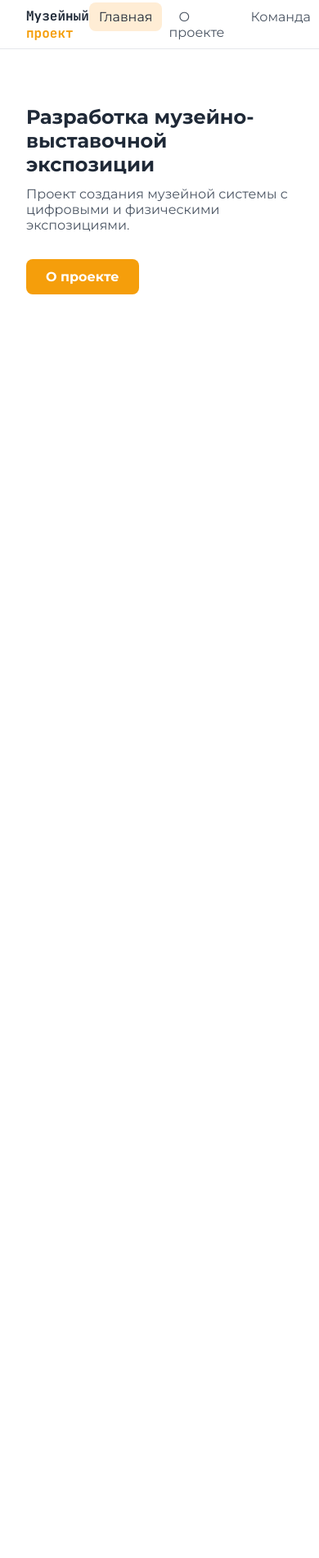
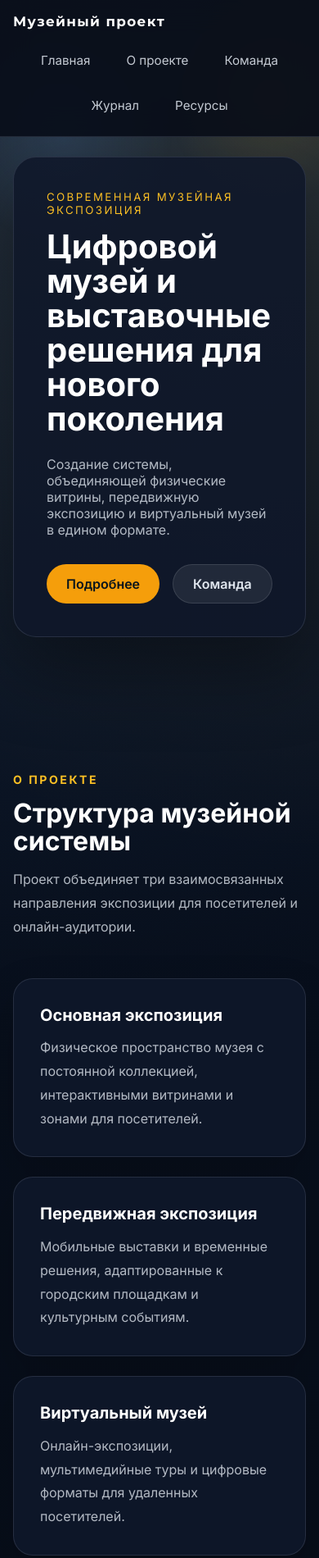
Before and after one commit to Dmitrii975/PolytechProjectPractise, a plain HTML site: page site/Окуньков Максим/vjm-site/index.html in a window 390 px wide. Shown: the top 1900 px of the page at 82% size. Before the commit the page ends 844 px from the top, so only its background shows below. Drawn offline with Linux system fonts and the light colour scheme.

Commit message:
почти доделал сайт

```diff
--- a/site/Окуньков Максим/vjm-site/css/style.css
+++ b/site/Окуньков Максим/vjm-site/css/style.css
@@ -1,289 +1,311 @@
-@import url('https://fonts.googleapis.com/css2?family=Montserrat:wght@300;400;600;700;900&family=JetBrains+Mono:wght@400;700&display=swap');
+@import url('https://fonts.googleapis.com/css2?family=Inter:wght@400;500;600;700;800&family=Montserrat:wght@500;700;800&display=swap');
 
 :root {
-    --bg: #ffffff;
-    --bg2: #fff7ed;
-    --bg3: #ffedd5;
-
-    --card: #ffffff;
-    --border: #e5e7eb;
-
+    --bg: #060b17;
+    --surface: rgba(15,23,42,0.92);
+    --surface-soft: rgba(15,23,42,0.72);
+    --border: rgba(148,163,184,0.18);
+    --text: #e2e8f0;
+    --text-muted: rgba(226,232,240,0.78);
     --accent: #f59e0b;
-    --accent2: #f97316;
-
-    --text: #1f2937;
-    --text2: #4b5563;
-    --text3: #9ca3af;
-
-    --space-1: 4px;
-    --space-2: 8px;
-    --space-3: 12px;
-    --space-4: 16px;
-    --space-5: 24px;
-    --space-6: 32px;
-    --space-7: 48px;
+    --accent-strong: #fbbf24;
+    --radius: 28px;
 }
 
-/* RESET */
 * {
     margin: 0;
     padding: 0;
     box-sizing: border-box;
 }
 
+html {
+    scroll-behavior: smooth;
+}
+
 body {
-    font-family: 'Montserrat', sans-serif;
-    background: var(--bg);
+    min-height: 100vh;
+    font-family: 'Inter', sans-serif;
+    background: radial-gradient(circle at top left, rgba(96,165,250,0.14), transparent 24%),
+                radial-gradient(circle at top right, rgba(251,191,36,0.12), transparent 20%),
+                linear-gradient(180deg, #08101f 0%, #05090f 100%);
     color: var(--text);
 }
 
-/* NAV */
-nav {
+body::before {
+    content: '';
     position: fixed;
-    top: 0;
-    left: 0;
-    right: 0;
-
-    height: 60px;
-
-    display: flex;
-    justify-content: space-between;
-    align-items: center;
-
-    padding: 0 var(--space-6);
-
-    background: rgba(255,255,255,0.9);
-    backdrop-filter: blur(10px);
-
-    border-bottom: 1px solid var(--border);
-    z-index: 1000;
+    inset: 0;
+    background: radial-gradient(circle at 20% 20%, rgba(96,165,250,0.12), transparent 18%),
+                radial-gradient(circle at 85% 15%, rgba(251,191,36,0.1), transparent 16%);
+    pointer-events: none;
+    z-index: -1;
 }
 
-.nav-logo {
-    font-family: 'JetBrains Mono', monospace;
-    font-weight: 700;
-    color: var(--text);
+img {
+    max-width: 100%;
+    display: block;
+}
+
+a {
+    color: inherit;
     text-decoration: none;
 }
 
-.nav-logo span {
-    color: var(--accent);
+.container {
+    width: min(1200px, calc(100% - 2rem));
+    margin: 0 auto;
 }
 
-.nav-links {
-    display: flex;
-    list-style: none;
-    gap: var(--space-2);
+main {
+    padding-top: 76px;
 }
 
-.nav-links a {
-    text-decoration: none;
-    color: var(--text2);
-    padding: var(--space-2) var(--space-3);
-    border-radius: 8px;
+section {
+    scroll-margin-top: 96px;
 }
 
-.nav-links a:hover,
-.nav-links a.active {
-    background: var(--bg3);
-    color: var(--text);
+.topbar {
+    position: fixed;
+    inset: 0 0 auto 0;
+    z-index: 100;
+    background: rgba(6,11,23,0.86);
+    border-bottom: 1px solid var(--border);
+    backdrop-filter: blur(18px);
 }
 
-/* PAGE */
-.page {
-    display: none;
-    padding-top: 80px;
+.topbar-inner {
+    display: flex;
+    align-items: center;
+    justify-content: space-between;
+    gap: 1rem;
+    height: 76px;
 }
 
-.page.active {
-    display: block;
+.brand {
+    font-family: 'Montserrat', sans-serif;
+    font-weight: 700;
+    font-size: 1.05rem;
+    letter-spacing: 0.08em;
+    color: #ffffff;
 }
 
-/* HERO */
-.hero {
-    padding: var(--space-7) var(--space-6);
+.nav {
+    display: flex;
+    flex-wrap: wrap;
+    gap: 0.75rem;
 }
 
-.hero-sub {
-    margin-top: var(--space-3);
-    color: var(--text2);
+.nav a {
+    display: inline-flex;
+    align-items: center;
+    gap: 0.35rem;
+    padding: 0.75rem 1rem;
+    border-radius: 999px;
+    color: rgba(226,232,240,0.86);
+    transition: background 0.25s ease, color 0.25s ease;
+    font-size: 0.95rem;
 }
 
-/* BUTTONS */
-.hero-buttons {
+.nav a:hover,
+.nav a:focus-visible {
+    background: rgba(255,255,255,0.08);
+    color: #ffffff;
+}
+
+.hero {
+    min-height: calc(100vh - 76px);
+    display: grid;
+    place-items: center;
+    padding: 7rem 0 4rem;
+}
+
+.hero-panel {
+    background: rgba(15,23,42,0.88);
+    border: 1px solid var(--border);
+    border-radius: var(--radius);
+    padding: 3rem;
+    box-shadow: 0 40px 90px rgba(0,0,0,0.35);
+}
+
+.eyebrow {
+    display: inline-block;
+    margin-bottom: 1rem;
+    font-size: 0.83rem;
+    letter-spacing: 0.18em;
+    text-transform: uppercase;
+    color: var(--accent-strong);
+}
+
+.hero-panel h1 {
+    font-size: clamp(2.7rem, 5vw, 4.4rem);
+    line-height: 1.05;
+    max-width: 820px;
+    margin-bottom: 1.5rem;
+    color: #ffffff;
+}
+
+.hero-panel p {
+    max-width: 720px;
+    font-size: 1rem;
+    color: var(--text-muted);
+    margin-bottom: 2rem;
+}
+
+.hero-actions {
     display: flex;
-    gap: var(--space-4);
-    margin-top: var(--space-6);
+    flex-wrap: wrap;
+    gap: 1rem;
 }
 
 .btn {
-    display: inline-block;
-    text-decoration: none;
-
-    padding: var(--space-3) var(--space-5);
-    border-radius: 8px;
-
-    font-weight: 700;
+    display: inline-flex;
+    align-items: center;
+    justify-content: center;
+    min-height: 48px;
+    padding: 0 1.5rem;
+    border-radius: 999px;
+    font-weight: 600;
+    transition: transform 0.25s ease, box-shadow 0.25s ease, background 0.25s ease;
 }
 
 .btn-primary {
     background: var(--accent);
-    color: white;
+    color: #08141c;
 }
 
-.btn-ghost {
-    border: 1px solid var(--border);
-    color: var(--text);
+.btn-primary:hover {
+    transform: translateY(-1px);
+    box-shadow: 0 22px 40px rgba(245,158,11,0.22);
 }
 
-/* SECTION */
+.btn-secondary {
+    background: rgba(255,255,255,0.08);
+    color: #e2e8f0;
+    border: 1px solid rgba(226,232,240,0.12);
+}
+
+.btn-secondary:hover {
+    background: rgba(255,255,255,0.14);
+}
+
 .section {
-    padding: var(--space-7) var(--space-6);
+    padding: 6rem 0;
+}
+
+.section-alt {
+    background: rgba(255,255,255,0.03);
+}
+
+.section-head {
+    max-width: 720px;
+    margin-bottom: 3rem;
 }
 
 .section-label {
-    font-family: 'JetBrains Mono', monospace;
+    display: inline-block;
+    margin-bottom: 1rem;
+    color: var(--accent-strong);
+    font-size: 0.88rem;
+    letter-spacing: 0.18em;
     text-transform: uppercase;
-    letter-spacing: 0.08em;
-    font-size: 0.75rem;
-    color: var(--accent2);
-
-    margin-bottom: var(--space-2);
+    font-weight: 700;
 }
 
 .section-title {
-    font-size: 2rem;
-    font-weight: 900;
-
-    margin-bottom: var(--space-3);
+    font-size: clamp(2rem, 4vw, 3rem);
+    line-height: 1.05;
+    margin-bottom: 1rem;
+    color: #ffffff;
 }
 
-.section-sub {
-    color: var(--text2);
-
-    margin-bottom: var(--space-6);
-    max-width: 700px;
+.section-text {
+    color: var(--text-muted);
+    font-size: 1rem;
+    line-height: 1.8;
 }
 
-/* CARDS */
-.cards {
+.grid {
     display: grid;
-    grid-template-columns: repeat(auto-fit, minmax(220px, 1fr));
-    gap: var(--space-4);
+    gap: 1.5rem;
+}
+
+.grid-2 {
+    grid-template-columns: repeat(2, minmax(0, 1fr));
+}
+
+.grid-3 {
+    grid-template-columns: repeat(3, minmax(0, 1fr));
 }
 
 .card {
-    background: white;
+    background: var(--surface);
     border: 1px solid var(--border);
-    border-radius: 12px;
-
-    padding: var(--space-5);
+    border-radius: calc(var(--radius) - 4px);
+    padding: 2rem;
+    box-shadow: 0 20px 50px rgba(0,0,0,0.18);
 }
 
-/* ================= IMPORTANT FIX ================= */
-/* О ПРОЕКТЕ: ВСЕ ПЛАШКИ В ОДНУ ЛИНИЮ */
-.tree {
-    margin-top: var(--space-7);
+.card h3 {
+    font-size: 1.25rem;
+    margin-bottom: 0.85rem;
+    color: #ffffff;
 }
 
-.tree-children {
-    display: flex;
-    flex-wrap: nowrap; /* ❗ запрещаем перенос */
-    justify-content: center;
-    gap: var(--space-5);
-
-    overflow-x: auto; /* на маленьких экранах можно скроллить */
-    padding-bottom: var(--space-3);
+.card p,
+.card li {
+    color: var(--text-muted);
+    font-size: 1rem;
+    line-height: 1.8;
 }
 
-.tree-node {
-    min-width: 260px;
-    text-align: center;
-
-    padding: var(--space-4) var(--space-5);
-
-    border-radius: 12px;
-    border: 1px solid var(--border);
-
-    background: white;
-    font-weight: 700;
+.card ul {
+    list-style: none;
+    padding-left: 0;
+    margin: 0;
+    display: grid;
+    gap: 0.75rem;
 }
 
-.tree-node.root {
-    background: var(--bg3);
+.card li::before {
+    content: '•';
+    margin-right: 0.75rem;
+    color: var(--accent);
 }
 
-.tree-desc {
-    margin-top: var(--space-3);
-    font-size: 0.85rem;
-    color: var(--text2);
-    font-weight: 400;
+@media (max-width: 980px) {
+    .grid-3,
+    .grid-2 {
+        grid-template-columns: repeat(2, minmax(0, 1fr));
+    }
 }
 
-/* FOOTER */
-footer {
-    text-align: center;
-    padding: var(--space-6);
-    color: var(--text3);
-    border-top: 1px solid var(--border);
-}
+@media (max-width: 730px) {
+    .topbar-inner {
+        flex-direction: column;
+        align-items: flex-start;
+        padding: 1rem 0;
+        height: auto;
+    }
 
-.tree-group {
-    margin-top: 32px;
-}
+    .nav {
+        width: 100%;
+        justify-content: center;
+    }
 
-.tree-column {
-    display: flex;
-    flex-direction: column;
-    gap: 12px;
-    margin-top: 16px;
-}
+    .hero {
+        padding: 6rem 0 3rem;
+    }
 
-.tree-group .tree-node {
-    min-width: 280px;
-}
+    .hero-panel {
+        padding: 2.5rem;
+    }
 
-.split {
-    display: flex;
-    gap: 24px;
+    .hero-panel h1 {
+        font-size: 2.5rem;
+    }
 
-    width: 100%;
-    margin-top: 32px;
-}
-
-.split-card {
-    flex: 1;
-
-    background: white;
-    border: 1px solid var(--border);
-    border-radius: 14px;
-
-    padding: 28px;
-
-    min-height: 300px;
-}
-
-.split-title {
-    font-weight: 800;
-    font-size: 1.1rem;
-
-    margin-bottom: 16px;
-}
-
-.split-text {
-    color: var(--text2);
-    line-height: 1.6;
-}
-
-.split-list {
-    color: var(--text);
-    line-height: 1.9;
-    font-size: 0.95rem;
-}
-
-/* адаптив */
-@media (max-width: 900px) {
-    .split {
-        flex-direction: column;
+    .grid-3,
+    .grid-2 {
+        grid-template-columns: 1fr;
     }
 }
--- a/site/Окуньков Максим/vjm-site/index.html
+++ b/site/Окуньков Максим/vjm-site/index.html
@@ -4,139 +4,132 @@
     <meta charset="UTF-8">
     <meta name="viewport" content="width=device-width, initial-scale=1.0">
     <title>Разработка музейно-выставочной экспозиции</title>
+    <link rel="preconnect" href="https://fonts.googleapis.com">
+    <link rel="preconnect" href="https://fonts.gstatic.com" crossorigin>
+    <link href="https://fonts.googleapis.com/css2?family=Inter:wght@400;500;600;700;800&family=Montserrat:wght@500;700;800&display=swap" rel="stylesheet">
     <link rel="stylesheet" href="css/style.css">
 </head>
-
 <body>
-
-<nav>
-    <a href="#" class="nav-logo" onclick="return showPage('home')">
-        Музейный <span>проект</span>
-    </a>
-
-    <ul class="nav-links">
-        <li><a href="#" id="nav-home" class="active" onclick="return showPage('home')">Главная</a></li>
-        <li><a href="#" id="nav-about" onclick="return showPage('about')">О проекте</a></li>
-        <li><a href="#" id="nav-team" onclick="return showPage('team')">Команда</a></li>
-        <li><a href="#" id="nav-journal" onclick="return showPage('journal')">Журнал</a></li>
-        <li><a href="#" id="nav-resources" onclick="return showPage('resources')">Ресурсы</a></li>
-    </ul>
-</nav>
-
+<header class="topbar">
+    <div class="container topbar-inner">
+        <a class="brand" href="#home">Музейный проект</a>
+        <nav class="nav">
+            <a href="#home">Главная</a>
+            <a href="#about">О проекте</a>
+            <a href="#team">Команда</a>
+            <a href="#journal">Журнал</a>
+            <a href="#resources">Ресурсы</a>
+        </nav>
+    </div>
+</header>
 <main>
-
-<!-- ================= HOME ================= -->
-<section id="page-home" class="page active">
-    <div class="hero">
-        <div class="hero-content">
-            <h1>Разработка музейно-выставочной экспозиции</h1>
-            <p class="hero-sub">Проект создания музейной системы с цифровыми и физическими экспозициями.</p>
-
-            <div class="hero-buttons">
-                <a href="#" class="btn btn-primary" onclick="return showPage('about')">О проекте</a>
-            </div>
+<section id="home" class="hero">
+    <div class="container hero-panel">
+        <span class="eyebrow">Современная музейная экспозиция</span>
+        <h1>Цифровой музей и выставочные решения для нового поколения</h1>
+        <p>Создание системы, объединяющей физические витрины, передвижную экспозицию и виртуальный музей в едином формате.</p>
+        <div class="hero-actions">
+            <a class="btn btn-primary" href="#about">Подробнее</a>
+            <a class="btn btn-secondary" href="#team">Команда</a>
         </div>
     </div>
 </section>
-
-<!-- ================= ABOUT ================= -->
-<section id="page-about" class="page">
-
-    <div class="section">
-
-        <div class="section-label">О проекте</div>
-        <div class="section-title">Структура музейной системы</div>
-
-        <p class="section-sub">
-            Проект включает три взаимосвязанных направления экспозиции.
-        </p>
-
-        <div class="split">
-
-            <div class="split-card">
-                <div class="split-title">Основная экспозиция</div>
-                <div class="split-text">
-                    Физическое пространство музея с постоянной коллекцией и витринными зонами.
-                </div>
-            </div>
-
-            <div class="split-card">
-                <div class="split-title">Передвижная экспозиция</div>
-                <div class="split-text">
-                    Выездные выставки и временные экспозиционные решения.
-                </div>
-            </div>
-
-            <div class="split-card">
-                <div class="split-title">Виртуальный музей</div>
-                <div class="split-text">
-                    Онлайн-экспозиция и цифровые 3D-тур решения.
-                </div>
-            </div>
-
+<section id="about" class="section">
+    <div class="container">
+        <div class="section-head">
+            <span class="section-label">О проекте</span>
+            <h2 class="section-title">Структура музейной системы</h2>
+            <p class="section-text">Проект объединяет три взаимосвязанных направления экспозиции для посетителей и онлайн-аудитории.</p>
         </div>
-
+        <div class="grid grid-3">
+            <article class="card">
+                <h3>Основная экспозиция</h3>
+                <p>Физическое пространство музея с постоянной коллекцией, интерактивными витринами и зонами для посетителей.</p>
+            </article>
+            <article class="card">
+                <h3>Передвижная экспозиция</h3>
+                <p>Мобильные выставки и временные решения, адаптированные к городским площадкам и культурным событиям.</p>
+            </article>
+            <article class="card">
+                <h3>Виртуальный музей</h3>
+                <p>Онлайн-экспозиции, мультимедийные туры и цифровые форматы для удаленных посетителей.</p>
+            </article>
+        </div>
     </div>
-
 </section>
-
-<!-- ================= TEAM ================= -->
-<section id="page-team" class="page">
-
-    <div class="section">
-
-        <div class="section-label">Команда</div>
-        <div class="section-title">Распределение участников</div>
-
-        <p class="section-sub">
-            Команда разделена по направлениям музейной системы.
-        </p>
-
-        <div class="split">
-
-            <div class="split-card">
-                <div class="split-title">Виртуальный музей</div>
-                <div class="split-list">
-                    Тонковидова Василиса<br>
-                    Окуньков Максим<br>
-                    Юнусов Юлдаш<br>
-                    Атабаева Айгул<br>
-                    Архаров Денис
-                </div>
-            </div>
-
-            <div class="split-card">
-                <div class="split-title">Основная экспозиция</div>
-                <div class="split-list">
-                    Чинтхя Наталин<br>
-                    Кузнецова Валерия<br>
-                    Валиахметова Алина<br>
-                    Жукова Екатерина<br>
-                    Теркун Михаил<br>
-                    Мольков Егор
-                </div>
-            </div>
-
-            <div class="split-card">
-                <div class="split-title">Передвижная экспозиция</div>
-                <div class="split-list">
-                    Папка Злата<br>
-                    Шамсиддин Махмудов<br>
-                    Пономарева Мария<br>
-                    Панфилов Сергей<br>
-                    Петровский Михаил
-                </div>
-            </div>
-
+<section id="team" class="section section-alt">
+    <div class="container">
+        <div class="section-head">
+            <span class="section-label">Команда</span>
+            <h2 class="section-title">Распределение участников</h2>
+            <p class="section-text">Команда распределена по направлениям для эффективной работы над каждой частью проекта.</p>
         </div>
-
+        <div class="grid grid-3">
+            <article class="card">
+                <h3>Виртуальный музей</h3>
+                <p>Тонковидова Василиса<br>Окуньков Максим<br>Юнусов Юлдаш<br>Атабаева Айгул<br>Архаров Денис</p>
+            </article>
+            <article class="card">
+                <h3>Основная экспозиция</h3>
+                <p>Чинтхя Наталин<br>Кузнецова Валерия<br>Валиахметова Алина<br>Жукова Екатерина<br>Теркун Михаил<br>Мольков Егор</p>
+            </article>
+            <article class="card">
+                <h3>Передвижная экспозиция</h3>
+                <p>Папка Злата<br>Шамсиддин Махмудов<br>Пономарева Мария<br>Панфилов Сергей<br>Петровский Михаил</p>
+            </article>
+        </div>
     </div>
-
 </section>
-
+<section id="journal" class="section">
+    <div class="container">
+        <div class="section-head">
+            <span class="section-label">Журнал</span>
+            <h2 class="section-title">Что происходит в проекте</h2>
+            <p class="section-text">Короткие заметки о ходе разработки, исследованиях и подготовке материалов для экспозиции.</p>
+        </div>
+        <div class="grid grid-3">
+            <article class="card">
+                <h3>Исследование аудитории</h3>
+                <p>Анализ потребностей посетителей и форматов подачи экспонатов для разных возрастных групп.</p>
+            </article>
+            <article class="card">
+                <h3>Дизайн выставки</h3>
+                <p>Разработка концепции визуального оформления и маршрутов внутри постоянной экспозиции.</p>
+            </article>
+            <article class="card">
+                <h3>Виртуальный опыт</h3>
+                <p>Создание интерактивной онлайн-версии музея с удобной навигацией и медиаконтентом.</p>
+            </article>
+        </div>
+    </div>
+</section>
+<section id="resources" class="section section-alt">
+    <div class="container">
+        <div class="section-head">
+            <span class="section-label">Ресурсы</span>
+            <h2 class="section-title">Инструменты и материалы</h2>
+            <p class="section-text">Набор ресурсов, которые помогают реализовать и поддерживать проект на каждом этапе.</p>
+        </div>
+        <div class="grid grid-2">
+            <article class="card">
+                <h3>Материалы</h3>
+                <ul>
+                    <li>Концепция экспозиции</li>
+                    <li>Исследование посетителей</li>
+                    <li>Мультимедийный контент</li>
+                </ul>
+            </article>
+            <article class="card">
+                <h3>Технологии</h3>
+                <ul>
+                    <li>Цифровой 3D-тур</li>
+                    <li>Интерактивные решения</li>
+                    <li>Оптимизация для web</li>
+                </ul>
+            </article>
+        </div>
+    </div>
+</section>
 </main>
-
-<script src="js/main.js"></script>
-
 </body>
 </html>
--- a/site/Окуньков Максим/vjm-site/js/main.js
+++ b/site/Окуньков Максим/vjm-site/js/main.js
@@ -1,53 +1 @@
-function showPage(id) {
-    document.querySelectorAll('.page').forEach(p => p.classList.remove('active'));
-    document.querySelectorAll('.nav-links a').forEach(a => a.classList.remove('active'));
-    const page = document.getElementById('page-' + id);
-    if (page) {
-        page.classList.add('active');
-        const fi = page.querySelector('.fade-in');
-        if (fi) {
-            fi.style.animation = 'none';
-            fi.offsetHeight;
-            fi.style.animation = '';
-        }
-    }
-    const navLink = document.getElementById('nav-' + id);
-    if (navLink) navLink.classList.add('active');
-    window.scrollTo({ top: 0, behavior: 'smooth' });
-    return false;
-}
-function animateCounters() {
-    document.querySelectorAll('.stat-num').forEach(el => {
-        const text = el.textContent;
-        const match = text.match(/[\d.]+/);
-        if (!match) return;
-        const target = parseFloat(match[0]);
-        const suffix = text.replace(match[0], '');
-        let start = 0;
-        const duration = 1500;
-        const step = 16;
-        const increment = target / (duration / step);
-        const timer = setInterval(() => {
-            start += increment;
-            if (start >= target) {
-                start = target;
-                clearInterval(timer);
-            }
-            el.textContent = (Number.isInteger(target) ? Math.round(start) : start.toFixed(1)) + suffix;
-        }, step);
-    });
-}
-document.addEventListener('DOMContentLoaded', () => {
-    animateCounters();
-    document.querySelectorAll('.card, .team-card, .res-card, .post').forEach(card => {
-        card.addEventListener('mousemove', e => {
-            const rect = card.getBoundingClientRect();
-            const x = ((e.clientX - rect.left) / rect.width) * 100;
-            const y = ((e.clientY - rect.top) / rect.height) * 100;
-            card.style.background = `radial-gradient(circle at ${x}% ${y}%, rgba(34,197,94,0.08), var(--card) 70%)`;
-        });
-        card.addEventListener('mouseleave', () => {
-            card.style.background = '';
-        });
-    });
-});
+// JavaScript не требуется для текущей версии сайта.
```
